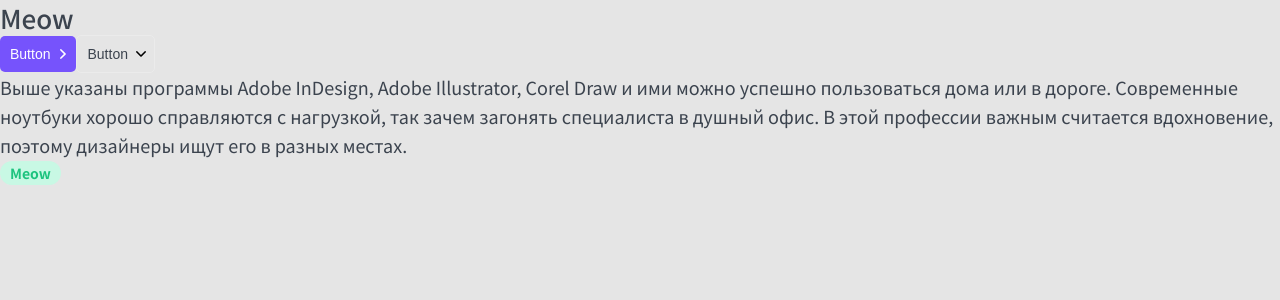
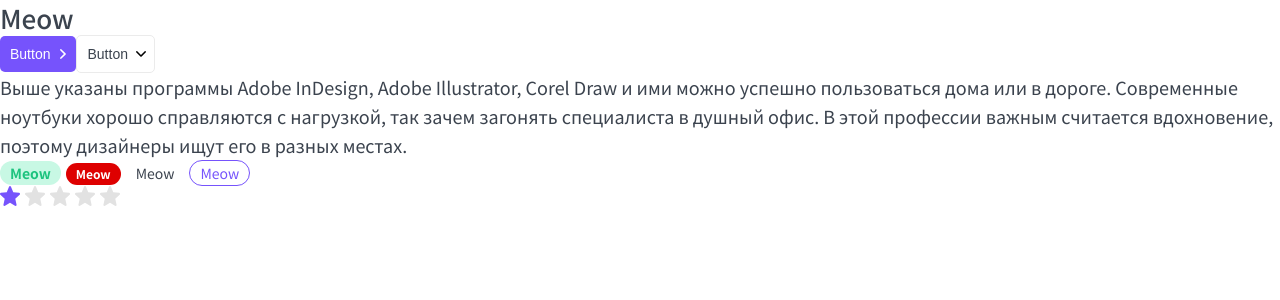
Before and after one commit to MgO8/TopApp, a Next.js app: page / in a window 1280 px wide. Shown: the top 300 px of the page. Built offline with nearby package versions, Linux system fonts and the light colour scheme.

Commit message:
rating component completed

```diff
--- /dev/null
+++ b/components/Rating/Rating.module.css
@@ -0,0 +1,11 @@
+.filled svg {
+  fill: var(--primary);
+}
+
+.star svg {
+  margin-right: 5px;
+}
+
+.editable {
+  cursor: pointer;
+}
--- /dev/null
+++ b/components/Rating/Rating.tsx
@@ -0,0 +1,63 @@
+import { RatingProps } from './Rating.props';
+import styles from './Rating.module.css';
+import cn from 'classnames';
+import StarIcon from './star.svg';
+import React, { useEffect, KeyboardEvent } from 'react';
+
+
+export const Rating = ({ isEditable = false, rating, setRating, ...props }: RatingProps): JSX.Element => {
+    const [ratingArray, setRatingArray] = React.useState<JSX.Element[]>(new Array(5).fill(<></>));
+
+    useEffect(() => {
+        constructRating(rating);
+    }, [rating]);
+
+    const constructRating = (currentRating: number) => {
+        const updatedArray = ratingArray.map((r: JSX.Element, i: number) => {
+            return (
+                <span
+                    className={cn(styles.star, {
+                        [styles.filled]: i < currentRating,
+                        [styles.editable]: isEditable
+                    })}
+                    onMouseEnter={() => changeDisplay(i + 1)}
+                    onMouseLeave={() => changeDisplay(rating)}
+                    onClick={() => onClick(i + 1)}
+                >
+                    <StarIcon
+                        tabIndex={(isEditable ? 0 : -1)}
+                        onKeyDown={(e: KeyboardEvent<SVGElement>) => isEditable && handleSpace(i + 1, e)}
+                    />
+                </span>
+            );
+        });
+        setRatingArray(updatedArray);
+    };
+
+    const changeDisplay = (iRating: number) => {
+        if (!isEditable) {
+            return;
+        }
+        constructRating(iRating);
+    };
+
+    const onClick = (iRating: number) => {
+        if (!isEditable || !setRating) {
+            return;
+        }
+        setRating(iRating);
+    };
+
+    const handleSpace = (iRating: number, e: KeyboardEvent<SVGElement>) => {
+        if (e.code != 'Space' || !setRating) {
+            return;
+        }
+        setRating(iRating);
+    };
+
+    return (
+        <div {...props}>
+            {ratingArray.map((r, i) => (<span key={i}>{r}</span>))}
+        </div>
+    );
+};
--- a/components/index.ts
+++ b/components/index.ts
@@ -2,3 +2,4 @@ export * from './Htags/Htag';
 export * from './Button/Button';
 export * from './P/P';
 export * from './Tag/Tag';
+export * from './Rating/Rating';
--- a/pages/index.tsx
+++ b/pages/index.tsx
@@ -1,14 +1,49 @@
 import React from 'react';
-import { Button, Htag, P, Tag } from '../components';
+import { Button, Htag, P, Rating, Tag } from '../components';
 
 export default function Home(): JSX.Element {
+  const [rating, setRating] = React.useState<number>(1);
   return (
     <>
       <Htag tag='h1'>Meow</Htag>
-      <Button appearance='primary' arrow='right'>Button</Button>
-      <Button appearance='ghost' arrow='down'>Button</Button>
+      <Button
+        appearance='primary'
+        arrow='right'
+      >
+        Button
+      </Button>
+      <Button
+        appearance='ghost'
+        arrow='down'
+      >
+        Button
+      </Button>
       <P size='l'>Выше указаны программы Adobe InDesign, Adobe Illustrator, Corel Draw и ими можно успешно пользоваться дома или в дороге. Современные ноутбуки хорошо справляются с нагрузкой, так зачем загонять специалиста в душный офис. В этой профессии важным считается вдохновение, поэтому дизайнеры ищут его в разных местах.</P>
-      <Tag color='green' size='m'>Meow</Tag>
+      <Tag
+        color='green'
+        size='m'
+      >
+        Meow
+      </Tag>
+      <Tag
+        color='red'
+        size='s'
+      >
+        Meow
+      </Tag>
+      <Tag
+        color='ghost'
+        size='m'
+      >
+        Meow
+      </Tag>
+      <Tag
+        color='primary'
+        size='m'
+      >
+        Meow
+      </Tag>
+      <Rating rating={rating} isEditable setRating={setRating} />
     </>
   );
 }
--- a/styles/globals.css
+++ b/styles/globals.css
@@ -4,7 +4,8 @@ body {
   padding: 0;
 
   color: var(--black);
-  background: #E5E5E5;
+
+  /* background: #E5E5E5; */
 
   font-family: 'Noto Sans KR', sans-serif;
 }
```
Also changed, not shown: components/Rating/Rating.props.ts (added, +7 -0 lines), components/Rating/star.svg (added), 1 other file (tests, documents, lock files or other folders).
